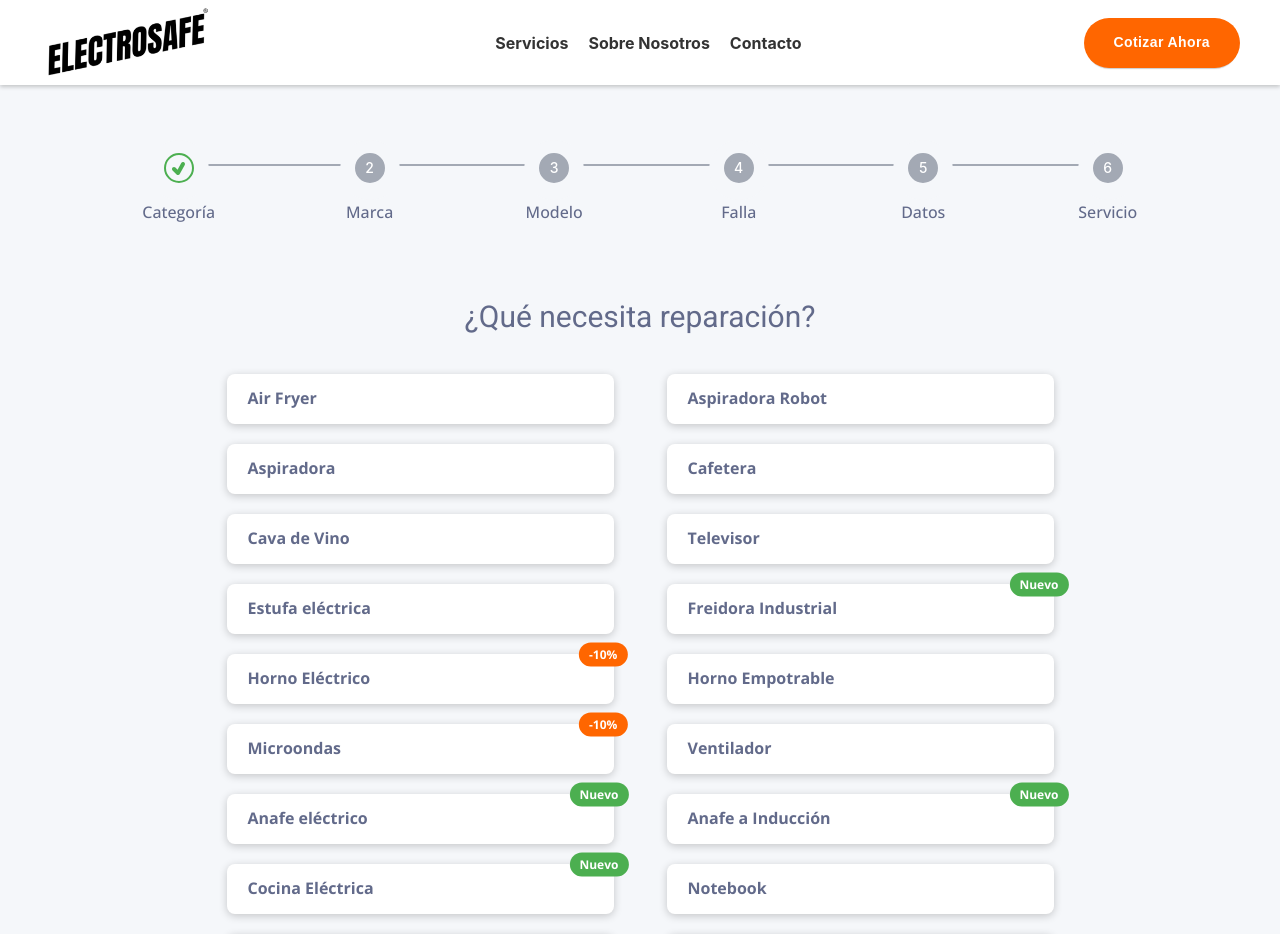
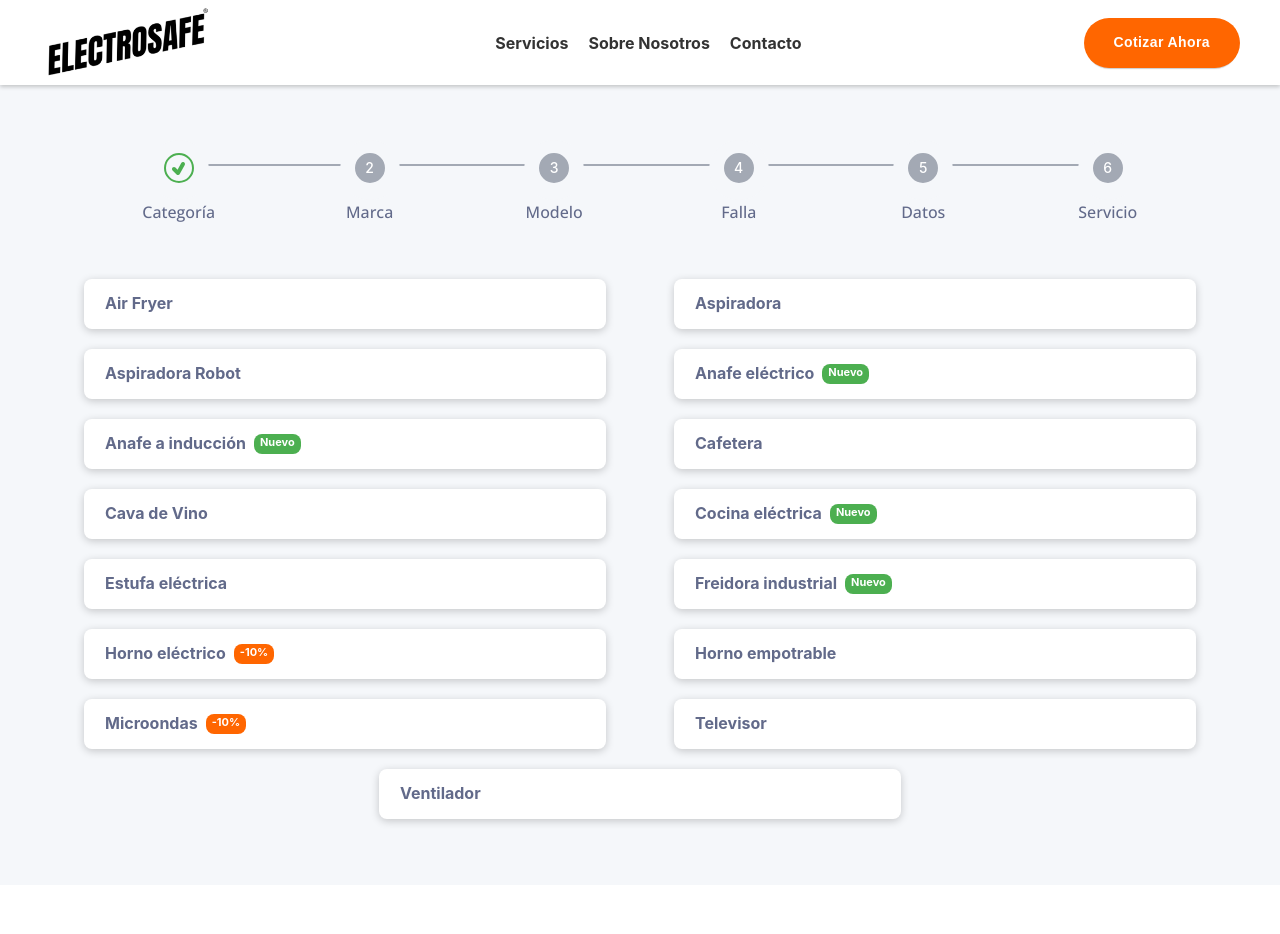
Before and after one commit to manuel-25/ElectroFix, a React (Create React App) app in the folder frontend/: page /reparacion-electrodomesticos in a window 1280 px wide. Shown: the top 934 px of the page. After the commit the page ends 885 px from the top, so only its background shows below. Built offline with nearby package versions, Linux system fonts and the light colour scheme.

Commit message:
NewTag updated

```diff
--- a/frontend/src/components/CategorySelection/CategorySelection.jsx
+++ b/frontend/src/components/CategorySelection/CategorySelection.jsx
@@ -12,8 +12,6 @@ const CategorySelection = ({ nextStep, updateFormData}) => {
   }
 
   return (
-    <div className="selection-container">
-      <h3>¿Qué necesita reparación?</h3>
     <div className="selection-list">
       {products.map(category => (
         <div
@@ -21,17 +19,17 @@ const CategorySelection = ({ nextStep, updateFormData}) => {
           className="selection-item"
           onClick={() => handleCategorySelect(category)}
         >
-            {/* <img src={iconPath} alt={category.name} className="category-icon" /> */}
-            <span>{category.name}</span>
+          <span className="category-label">
+            {category.name}
             {newCategoryIds.includes(category.id) && (
               <NewTag text="Nuevo" color="var(--green-color)" />
             )}
             {discountCategoryIds.includes(category.id) && (
               <NewTag text="-10%" color="var(--primary-color)" />
             )}
+          </span>
         </div>
       ))}
-      </div>
     </div>
   )
 }
--- a/frontend/src/components/NewTag/NewTag.css
+++ b/frontend/src/components/NewTag/NewTag.css
@@ -1,12 +1,10 @@
 .new-tag {
-    display: inline-block;
-    padding: 5px 10px;
-    border-radius: 12px;
-    font-size: 12px !important;
-    font-weight: bold;
-    color: white !important;
-    position: absolute;
-    top: -10px;
-    right: -10px;
-    transform: translate(10%, -10%);
+  display: inline-block;
+  margin-left: 8px;
+  padding: 2px 6px;
+  border-radius: 8px;
+  font-size: 11px !important;
+  font-weight: bold;
+  color: white !important;
+  vertical-align: middle;
 }
--- a/frontend/src/utils/productsData.jsx
+++ b/frontend/src/utils/productsData.jsx
@@ -1,23 +1,20 @@
 //Lista de Categorias en orden que aparecen
 export const products = [
 { id: 1, name: 'Air Fryer' },
+  { id: 2, name: 'Aspiradora' },
   { id: 3, name: 'Aspiradora Robot' },
-    { id: 2, name: 'Aspiradora' },
+  { id: 16, name: 'Anafe eléctrico' },
+  { id: 17, name: 'Anafe a inducción' },
   { id: 4, name: 'Cafetera' },
   { id: 5, name: 'Cava de Vino' },
+  { id: 18, name: 'Cocina eléctrica' },
+  { id: 7, name: 'Estufa eléctrica' },
+  { id: 8, name: 'Freidora industrial' },
+  { id: 9, name: 'Horno eléctrico' },
+  { id: 15, name: 'Horno empotrable' },
+  { id: 10, name: 'Microondas' },
   { id: 13, name: 'Televisor' },
-    { id: 7, name: 'Estufa eléctrica' },
-    { id: 8, name: 'Freidora Industrial' },
-    { id: 9, name: 'Horno Eléctrico' },
-    { id: 15, name: 'Horno Empotrable' },
-    { id: 10, name: 'Microondas' },
-    { id: 14, name: 'Ventilador' },
-    { id: 16, name: 'Anafe eléctrico' },
-    { id: 17, name: 'Anafe a Inducción' },
-    { id: 18, name: 'Cocina Eléctrica' },
-    { id: 11, name: 'Notebook' },
-    { id: 12, name: 'Smartphone' },
-    { id: 6, name: 'Consola' },
+  { id: 14, name: 'Ventilador' }
 ]
 
 // Lista de IDs de categorías con NEW TAG
```
Lines whose indentation alone changed are shown as unchanged.
